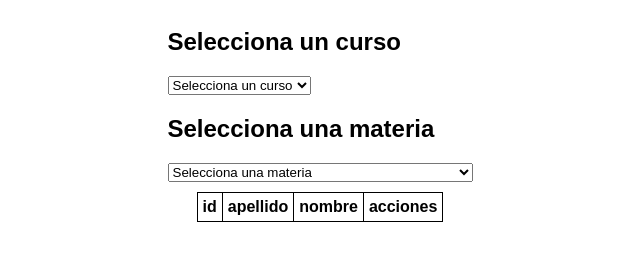
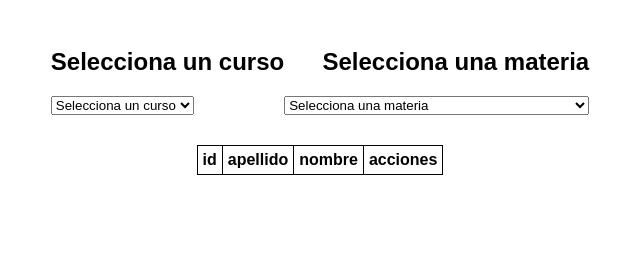
Before and after one commit to LeitoApaza/tp_asis, a website: page tp_app/index.html in a window 1280 px wide. Shown: the whole page, without its empty margins (320-960 px from the left). Drawn offline with Linux system fonts and the light colour scheme.

Commit message:
actu
Added styles for layout and alignment of content.

```diff
--- a/tp_app/styles.css
+++ b/tp_app/styles.css
@@ -17,3 +17,24 @@ table {
 margin-top: 10px;
 
 }
+
+
+.contenedor {
+    display: flex;
+    justify-content: space-between;
+    padding: 20px;
+}
+
+
+.bloque {
+    width: 45%;
+}
+
+
+.bloqueizquierda {
+    text-align: left;
+}
+
+.bloquederecha {
+    text-align: right;
+}
```
